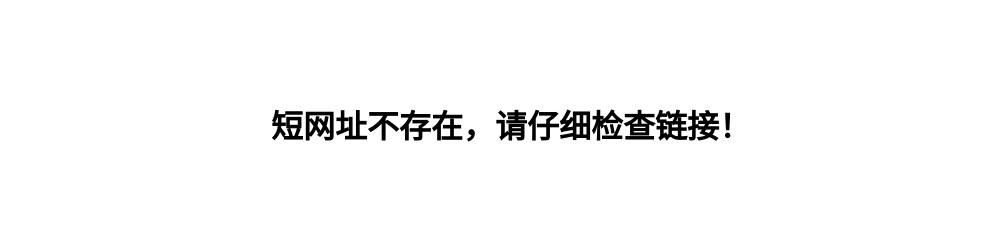
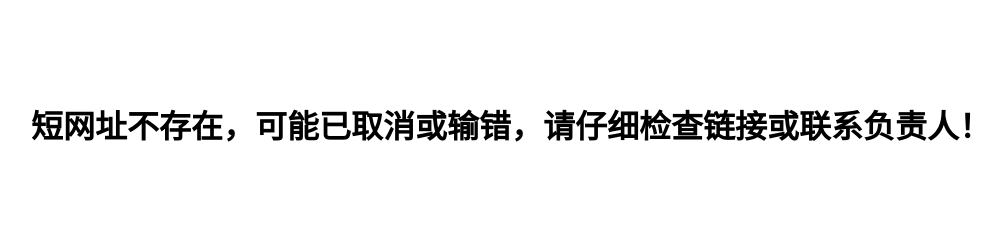
Before and after one commit to Little-Data/cloudflare-short-url, a plain HTML site: page 404.html in a window 1280 px wide. Shown: the whole page, without its empty margins (129-1131 px from the left). Drawn offline with Linux system fonts and the light colour scheme.

Commit message:
Update 404 message for clarity and detail

```diff
--- a/404.html
+++ b/404.html
@@ -5,6 +5,6 @@
   <title>短网址不存在</title>
 </head>
 <body>
-  <h1 style="text-align: center; padding: 80px 0">短网址不存在，请仔细检查链接！</h1>
+  <h1 style="text-align: center; padding: 80px 0">短网址不存在，可能已取消或输错，请仔细检查链接或联系负责人！</h1>
 </body>
 </html>
```
